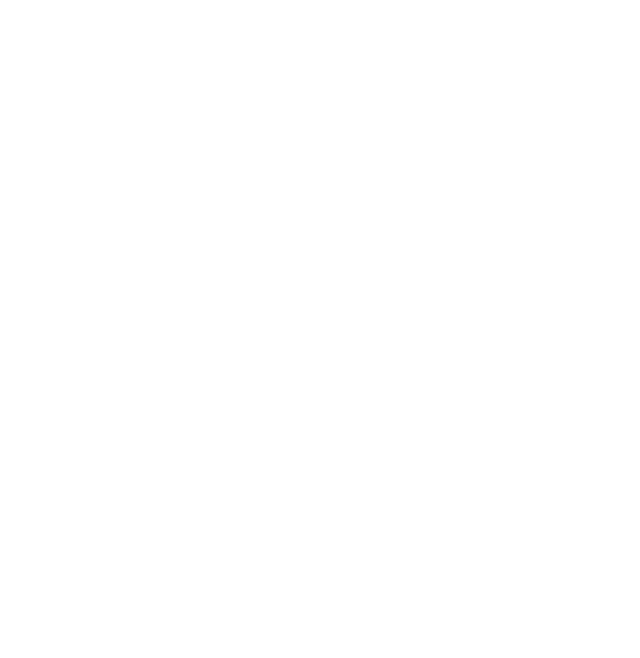
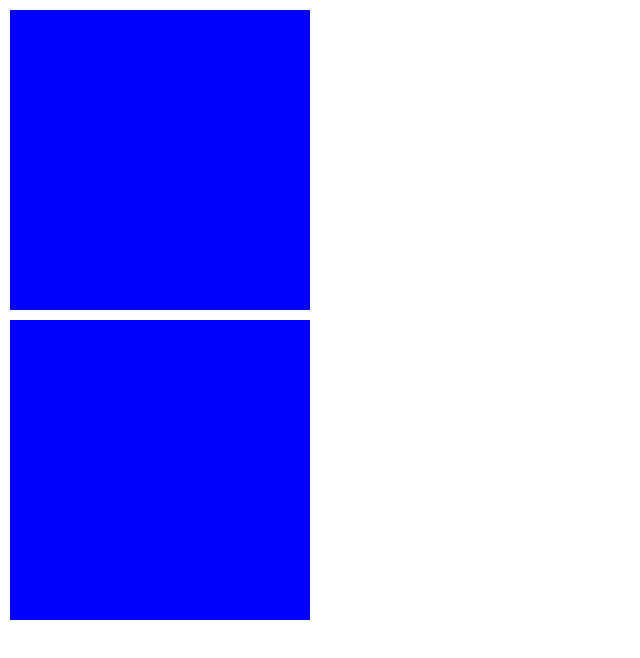
Before and after one commit to FRJess/responsive-base, a plain HTML site: page index.html in a window 1280 px wide. Shown: the whole page, without its empty margins (0-640 px from the left). Drawn offline with Linux system fonts and the light colour scheme.

Commit message:
[add] test 1 content

```diff
--- a/css/style.css
+++ b/css/style.css
@@ -3,3 +3,12 @@
   padding: 0;
   box-sizing: border-box;
 }
+
+/* test 1 */
+
+.test-1 .box{
+  width: 300px;
+  height: 300px;
+  margin: 10px;
+  background-color: blue;
+}
--- a/index.html
+++ b/index.html
@@ -4,11 +4,18 @@
   <meta charset="UTF-8">
   <meta http-equiv="X-UA-Compatible" content="IE=edge">
   <meta name="viewport" content="width=device-width, initial-scale=1.0">
+  <link rel="stylesheet" href="css/style.css">
   <title>Responsive base</title>
 </head>
 
 <body>
 
+  <section class="test-1">
+    <div class="box"></div>
+    <div class="box"></div>
+
+  </section>
+
 </body>
 
 </html>
```
